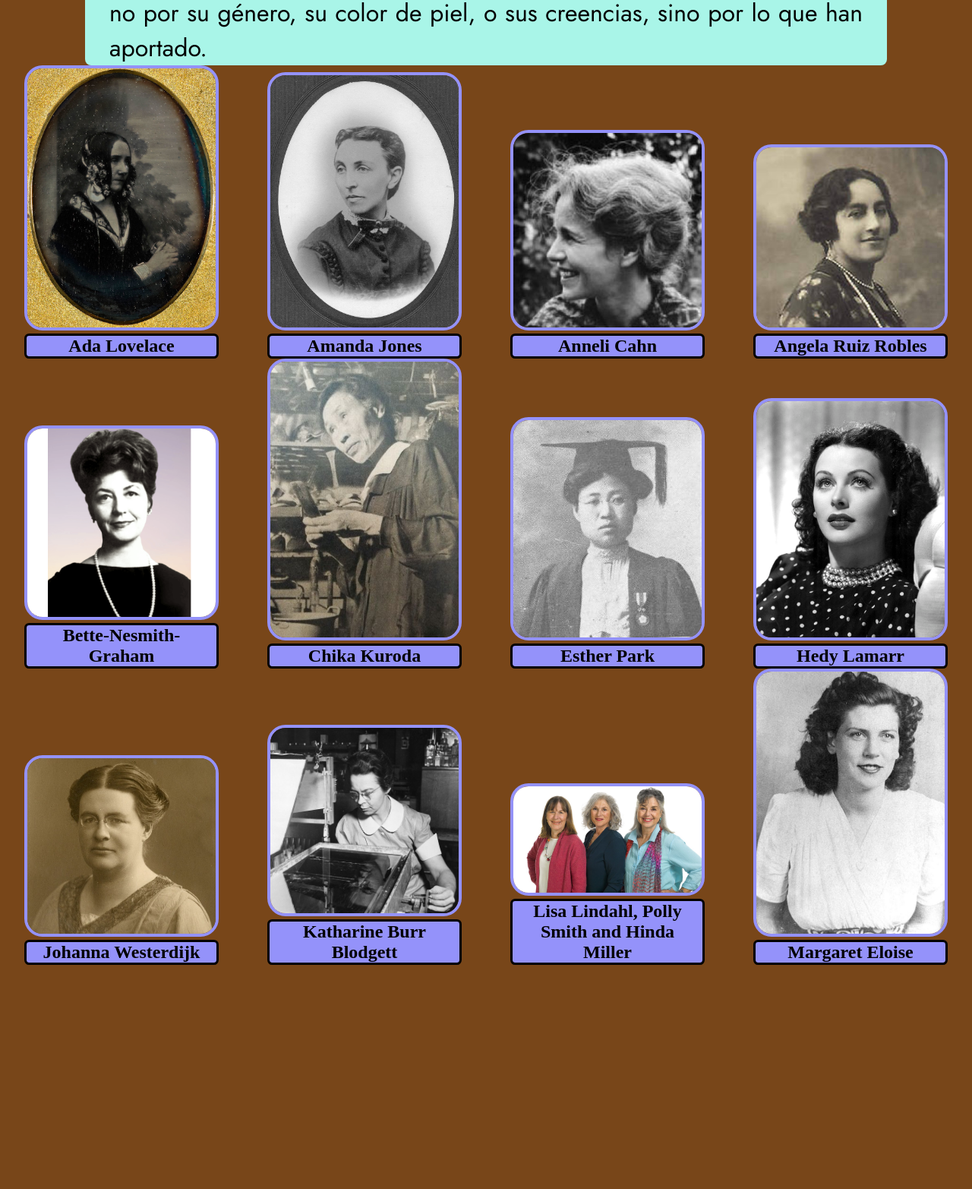
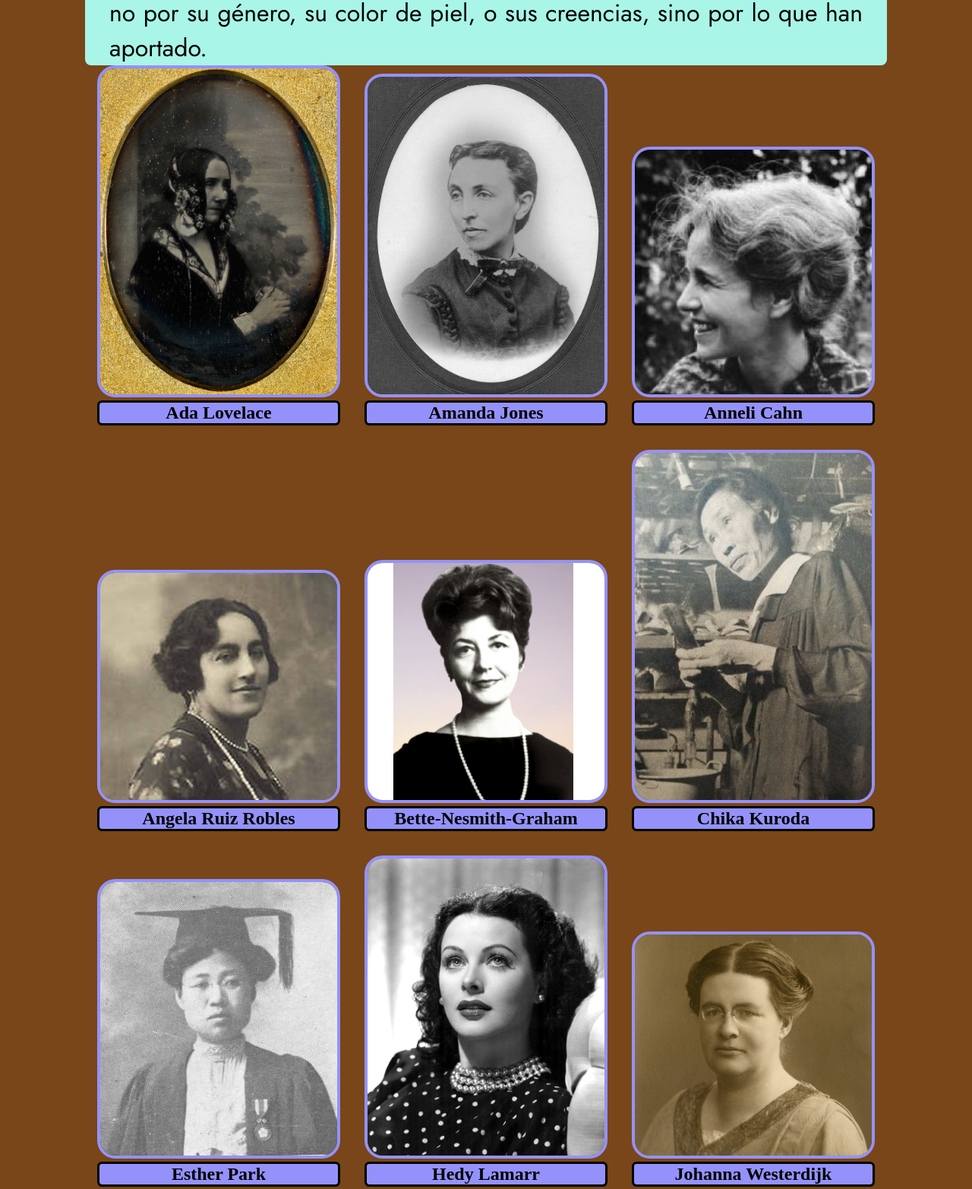
Before and after one commit to JavierBres/sciences_women, a plain HTML site: page index.html in a window 1280 px wide. Shown: the part 460-2025 px from the top of the page at 76% size. Before the commit the page ends 1730 px from the top, so only its background shows below. Drawn offline with Linux system fonts and the light colour scheme; a web font is replaced by a local one.

Commit message:
text name fixed when image turns

```diff
--- a/css/flip-card.css
+++ b/css/flip-card.css
@@ -2,6 +2,8 @@
     display: flex;
     flex-wrap: wrap;
     align-items: flex-end;
+    justify-content: center;
+    gap: 2rem;
 }
 
 .flip-card {
@@ -21,7 +23,6 @@
 .flip-card-front, .flip-card-back {
     -webkit-backface-visibility: hidden;
     backface-visibility: hidden;
-    padding: 0 2rem;
 }
 
 .flip-card-front img {
@@ -42,9 +43,11 @@
     border: 0.3rem solid var(--text_name-color);
     border-radius: 1.5rem;
     font-size: 1vw;
+    text-align: justify;
+    padding: 2rem;
 }
 
-.flip-card-text {
+.flip-card-name {
     border: 0.2rem solid;
     border-radius: 0.4rem;
     background-color: var(--text_name-color);
@@ -53,3 +56,8 @@
     text-align: center;
     padding: 0 1rem;
 }
+
+.flip-card-back a {
+    position: absolute;
+    bottom: 5%;
+}
--- a/index.html
+++ b/index.html
@@ -22,6 +22,8 @@
         <h1>SCIENCE'S WOMEN</h1>
     </header>
 
+    <main>
+
         <section class="section-text">
             <p>A lo largo de la historia la mujer ha sido invisivilizada a pesar de haber logrado hechos
                 que merecían ser contados. Podemos contar pequeñas excepciones de grandes mujeres que han
@@ -36,149 +38,159 @@
                 <figure class="flip-card-inner">
                     <div class="flip-card-front">
                         <img src="assets/images/Ada Lovelace.jpg" alt="Ada Lovelace's portrait.">
-                    <figcaption class="flip-card-text">Ada Lovelace</figcaption>
+                    </div>
+                    <div class="flip-card-back">
+                        <p><strong>Augusta Ada King</strong>, condesa de Lovelace (Londres, 10 de diciembre de 1815-íd., 27 de noviembre de 1852),
+                            registrada al nacer como Augusta Ada Byron y conocida habitualmente como <strong>Ada Lovelace</strong>, fue una matemática
+                            y escritora británica, célebre sobre todo por su trabajo acerca de la computadora mecánica de uso general
+                            de Charles Babbage, la denominada máquina analítica. Fue la primera en reconocer que la máquina tenía
+                            aplicaciones más allá del cálculo puro y en haber publicado lo que se reconoce hoy como el primer algoritmo
+                            destinado a ser procesado por una máquina, por lo que se le considera como <strong>la primera programadora de ordenadores.</strong></p>
+                        <a href="https://es.wikipedia.org/wiki/Ada_Lovelace" target="_blank"><p>Enlace a la Wikipedia</p></a>
+                    </div>
+                </figure>
+                <p class="flip-card-name">Ada Lovelace</p>
+            </div>
+            <div class="flip-card">
+                <figure class="flip-card-inner">
+                    <div class="flip-card-front">
+                        <img src="assets/images/Amanda Jones.jpg" alt="Amanda Jones' portrait.">
                     </div>
                     <div class="flip-card-back">
                         <p>Pequeño texto sobre la persona.</p>
                         <p>Enlace a Wikipedia de la persona.</p>
                     </div>
                 </figure>
+                <p class="flip-card-name">Amanda Jones</p>
             </div>
             <div class="flip-card">
                 <figure class="flip-card-inner">
                     <div class="flip-card-front">
-                    <img src="assets/images/Amanda Jones.jpg" alt="Amanda Jones' portrait.">
-                    <figcaption class="flip-card-text">Amanda Jones</figcaption>
+                        <img src="assets/images/Anneli Cahn.jpg" alt="Annneli Cahn's portrait.">
                     </div>
                     <div class="flip-card-back">
                         <p>Pequeño texto sobre la persona.</p>
                         <p>Enlace a Wikipedia de la persona.</p>
                     </div>
                 </figure>
+                <p class="flip-card-name">Anneli Cahn</p>
             </div>
             <div class="flip-card">
                 <figure class="flip-card-inner">
                     <div class="flip-card-front">
-                    <img src="assets/images/Anneli Cahn.jpg" alt="Annneli Cahn's portrait.">
-                    <figcaption class="flip-card-text">Anneli Cahn</figcaption>
+                        <img src="assets/images/Angela Ruiz Robles.jpg" alt="Angela Ruiz Robles' portrait.">
                     </div>
                     <div class="flip-card-back">
                         <p>Pequeño texto sobre la persona.</p>
                         <p>Enlace a Wikipedia de la persona.</p>
                     </div>
                 </figure>
+                <p class="flip-card-name">Angela Ruiz Robles</p>
             </div>
             <div class="flip-card">
                 <figure class="flip-card-inner">
                     <div class="flip-card-front">
-                    <img src="assets/images/Angela Ruiz Robles.jpg" alt="Angela Ruiz Robles' portrait.">
-                    <figcaption class="flip-card-text">Angela Ruiz Robles</figcaption>
+                        <img src="assets/images/Bette-Nesmith-Graham.png" alt="Bette-Nesmith-Graham's portrait.">
                     </div>
                     <div class="flip-card-back">
                         <p>Pequeño texto sobre la persona.</p>
                         <p>Enlace a Wikipedia de la persona.</p>
                     </div>
                 </figure>
+                <p class="flip-card-name">Bette-Nesmith-Graham</p>
+
             </div>
             <div class="flip-card">
                 <figure class="flip-card-inner">
                     <div class="flip-card-front">
-                    <img src="assets/images/Bette-Nesmith-Graham.png" alt="Bette-Nesmith-Graham's portrait.">
-                    <figcaption class="flip-card-text">Bette-Nesmith-Graham</figcaption>
+                        <img src="assets/images/Chika Kuroda.jpeg" alt="Chika Kuroda's portrait.">
                     </div>
                     <div class="flip-card-back">
                         <p>Pequeño texto sobre la persona.</p>
                         <p>Enlace a Wikipedia de la persona.</p>
                     </div>
                 </figure>
+                <p class="flip-card-name">Chika Kuroda</p>
             </div>
             <div class="flip-card">
                 <figure class="flip-card-inner">
                     <div class="flip-card-front">
-                    <img src="assets/images/Chika Kuroda.jpeg" alt="Chika Kuroda's portrait.">
-                    <figcaption class="flip-card-text">Chika Kuroda</figcaption>
+                        <img src="assets/images/Esther Park.jpg" alt="Esther Park's portrait.">
                     </div>
                     <div class="flip-card-back">
                         <p>Pequeño texto sobre la persona.</p>
                         <p>Enlace a Wikipedia de la persona.</p>
                     </div>
                 </figure>
+                <p class="flip-card-name">Esther Park</p>
             </div>
             <div class="flip-card">
                 <figure class="flip-card-inner">
                     <div class="flip-card-front">
-                    <img src="assets/images/Esther Park.jpg" alt="Esther Park's portrait.">
-                    <figcaption class="flip-card-text">Esther Park</figcaption>
+                        <img src="assets/images/Hedy Lamarr.jpg" alt="Hedy Lamarr's portrait.">
                     </div>
                     <div class="flip-card-back">
                         <p>Pequeño texto sobre la persona.</p>
                         <p>Enlace a Wikipedia de la persona.</p>
                     </div>
                 </figure>
+                <p class="flip-card-name">Hedy Lamarr</p>
             </div>
             <div class="flip-card">
                 <figure class="flip-card-inner">
                     <div class="flip-card-front">
-                    <img src="assets/images/Hedy Lamarr.jpg" alt="Hedy Lamarr's portrait.">
-                    <figcaption class="flip-card-text">Hedy Lamarr</figcaption>
+                        <img src="assets/images/Johanna Westerdijk.jpg" alt="Johanna Westerdijk's portrait.">
                     </div>
                     <div class="flip-card-back">
                         <p>Pequeño texto sobre la persona.</p>
                         <p>Enlace a Wikipedia de la persona.</p>
                     </div>
                 </figure>
+                <p class="flip-card-name">Johanna Westerdijk</p>
+
             </div>
             <div class="flip-card">
                 <figure class="flip-card-inner">
                     <div class="flip-card-front">
-                    <img src="assets/images/Johanna Westerdijk.jpg" alt="Johanna Westerdijk's portrait.">
-                    <figcaption class="flip-card-text">Johanna Westerdijk</figcaption>
+                        <img src="assets/images/Katharine Burr Blodgett.jpg" alt="Katharine Burr Blodgett's portrait.">
                     </div>
                     <div class="flip-card-back">
                         <p>Pequeño texto sobre la persona.</p>
                         <p>Enlace a Wikipedia de la persona.</p>
                     </div>
                 </figure>
+                <p class="flip-card-name">Katharine Burr Blodgett</p>
+
             </div>
             <div class="flip-card">
                 <figure class="flip-card-inner">
                     <div class="flip-card-front">
-    <img src="assets/images/Katharine Burr Blodgett.jpg" alt="Katharine Burr Blodgett's portrait.">
-                    <figcaption class="flip-card-text">Katharine Burr Blodgett</figcaption>
+                        <img src="assets/images/Lisa Lindahl, Polly Smith, Hinda Miller.jpg"
+                            alt="Lisa Lindahl, Polly Smith and Hinda Miller's portrait.">
                     </div>
                     <div class="flip-card-back">
                         <p>Pequeño texto sobre la persona.</p>
                         <p>Enlace a Wikipedia de la persona.</p>
                     </div>
                 </figure>
+                <p class="flip-card-name">Lisa Lindahl, Polly Smith and Hinda Miller</p>
+
             </div>
             <div class="flip-card">
                 <figure class="flip-card-inner">
                     <div class="flip-card-front">
-                    <img src="assets/images/Lisa Lindahl, Polly Smith, Hinda Miller.jpg"
-                    alt="Lisa Lindahl, Polly Smith and Hinda Miller's portrait.">
-                    <figcaption class="flip-card-text">Lisa Lindahl, Polly Smith and Hinda Miller</figcaption>
+                        <img src="assets/images/Margaret Eloise Knight.jpg" alt="Margaret Eloise's portrait.">
                     </div>
                     <div class="flip-card-back">
                         <p>Pequeño texto sobre la persona.</p>
                         <p>Enlace a Wikipedia de la persona.</p>
                     </div>
                 </figure>
-        </div>
-        <div class="flip-card">
-            <figure class="flip-card-inner">
-                <div class="flip-card-front">
-                    <img src="assets/images/Margaret Eloise Knight.jpg" alt="Margaret Eloise's portrait.">
-                    <figcaption class="flip-card-text">Margaret Eloise</figcaption>
-                </div>
-                <div class="flip-card-back">
-                    <p>Pequeño texto sobre la persona.</p>
-                    <p>Enlace a Wikipedia de la persona.</p>
-                </div>
-            </figure>
+                <p class="flip-card-name">Margaret Eloise</p>
             </div>
 
         </section>
+    </main>
 
     <footer>
 
```
Lines whose indentation alone changed are shown as unchanged.
